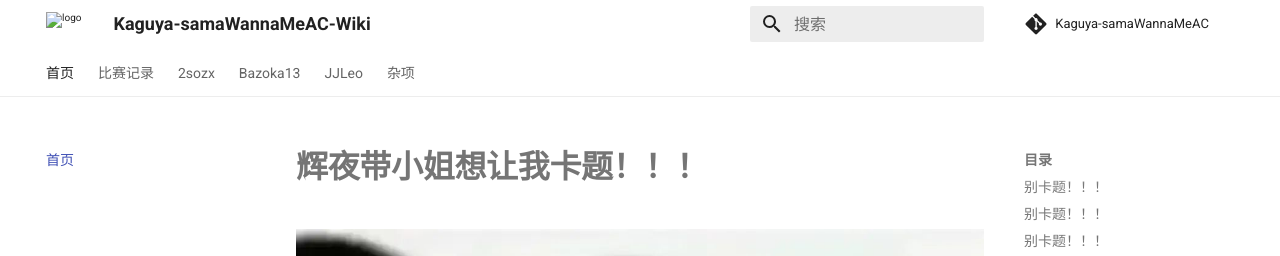
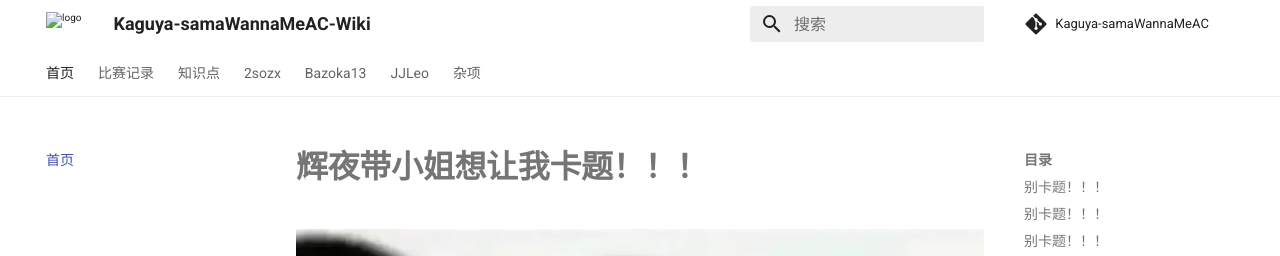
Before and after one commit to Kaguya-samaWannaMeAC/kaguya-samawannameac.github.io, an MkDocs documentation site: the page built from docs/index.md, in a window 1280 px wide and 1292 px high. Shown: the top 256 px of the window. Built offline with MkDocs 1.6.1 and Material for MkDocs 9.7.7, drawn with Linux system fonts in a browser that asks for light colours; comment, search, counter and statistics services are not loaded.

Commit message:
Update mkdocs.yml

```diff
--- a/mkdocs.yml
+++ b/mkdocs.yml
@@ -113,6 +113,8 @@ nav:
         - 2021-01-20 MIPTCamp 2016 National Taiwan U: contest/2021-01-20 MIPTCamp 2016 National Taiwan U Contest.md
         - 2021-01-26 Namomo Winter Camp 1: contest/2021-01-26 Namomo Winter Camp 1.md
         - 2021-01-27 Namomo Winter Camp 2: contest/2021-01-27 Namomo Winter Camp 2.md
+  - 知识点:
+    - 拟阵: 知识点/拟阵.md
   - 2sozx:
     - 个人首页: 2sozx/index.md
     - 2021-01-01~: 2sozx/2021-01-01~.md
```
